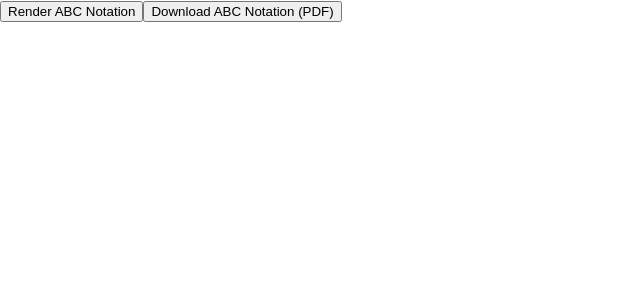
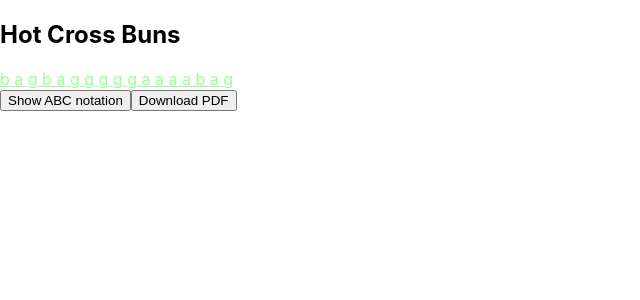
Before and after one commit to dawei-wang/music-notation, a React (Create React App) app: page / in a window 1280 px wide. Shown: the top 300 px of the page, without its empty margins (0-640 px from the left). Built offline with nearby package versions, Linux system fonts and the light colour scheme.

Commit message:
Add hot cross buns color-coded

```diff
--- a/src/App.js
+++ b/src/App.js
@@ -1,61 +1,70 @@
-import React, { useState, useRef, useEffect } from "react";
-import * as abcjs from "abcjs";
-import PDFDocument from "jspdf";
-import "./App.css";
-import { saveAs } from "file-saver";
+import React, { useState } from "react";
+import html2canvas from "html2canvas";
+import jsPDF from "jspdf";
 
-const colors = [
-  "#ff0000",
-  "#00ff00",
-  "#0000ff",
-  "#ffff00",
-  "#00ffff",
-  "#ff00ff",
-  "#000000",
-  "#ffffff",
-];
+const COLORS = {
+  1: "#ff6666",
+  2: "#ff9966",
+  3: "#ffff66",
+  4: "#99ff99",
+  5: "#66b3ff",
+  6: "#d966ff",
+};
+
+const song = "b4 a4 g4 b4 a4 g4 g4 g4 g4 g4 a4 a4 a4 a4 b4 a4 g4";
+
+const underlinedNotes = song.split(" ").map((note) => {
+  const octave = note.charAt(note.length - 1);
+  const color = COLORS[octave];
+  const letterNote = note.slice(0, -1);
+  const underlinedNote = letterNote
+    .split("")
+    .map((c) => `${c}_`)
+    .join("");
+
+  return {
+    note: underlinedNote.slice(0, -1),
+    color,
+  };
+});
+
+const abcNotation = `X: 1
+T: Hot Cross Buns
+M: 4/4
+L: 1/4
+Q: 1/4=120
+K: G
+${song}`;
+
+function downloadPdf() {
+  const input = document.getElementById("pdf-content");
+  html2canvas(input).then((canvas) => {
+    const imgData = canvas.toDataURL("image/png");
+    const pdf = new jsPDF("l", "pt", [canvas.width, canvas.height]);
+    pdf.addImage(imgData, "PNG", 0, 0);
+    pdf.save("hot_cross_buns.pdf");
+  });
+}
 
 function App() {
-  const [abcNotation, setAbcNotation] = useState("");
-  const abcContainerRef = useRef(null);
-
-  useEffect(() => {
-    setAbcNotation(
-      "X:1\nT:Hot Cross Buns\nM:4/4\nK:C\nC C C\nG G G\nA A A\nG\nF F F\nE E E\nD D D\nC"
-    );
-  }, []);
-
-  const renderAbc = () => {
-    abcjs.renderAbc(abcContainerRef.current, abcNotation);
-  };
-
-  const handleDownloadPdf = () => {
-    const doc = new PDFDocument();
-    let octave = 0;
-
-    let x = 50;
-    let y = 50;
-
-    abcNotation.split("\n").forEach((note) => {
-      doc.fillColor(colors[octave % 8]).text(note, x, y);
-      y += 20;
-
-      if (note.includes("'")) {
-        octave++;
-      }
-    });
-
-    doc.output("dataurlnewwindow");
-    const pdfData = doc.output();
-    const blob = new Blob([pdfData], { type: "application/pdf" });
-    saveAs(blob, "hotCrossBuns.pdf");
-  };
+  const [showAbc, setShowAbc] = useState(false);
 
   return (
-    <div className="App">
-      <div ref={abcContainerRef} />
-      <button onClick={renderAbc}>Render ABC Notation</button>
-      <button onClick={handleDownloadPdf}>Download ABC Notation (PDF)</button>
+    <div>
+      <div id="pdf-content">
+        <h2>Hot Cross Buns</h2>
+        {underlinedNotes.map(({ note, color }, i) => (
+          <span key={i} style={{ color, textDecoration: "underline" }}>
+            {note}{" "}
+          </span>
+        ))}
+      </div>
+      {showAbc ? (
+        <pre>{abcNotation}</pre>
+      ) : (
+        <button onClick={() => setShowAbc(true)}>Show ABC notation</button>
+      )}
+      <button onClick={downloadPdf}>Download PDF</button>
     </div>
   );
 }
```
